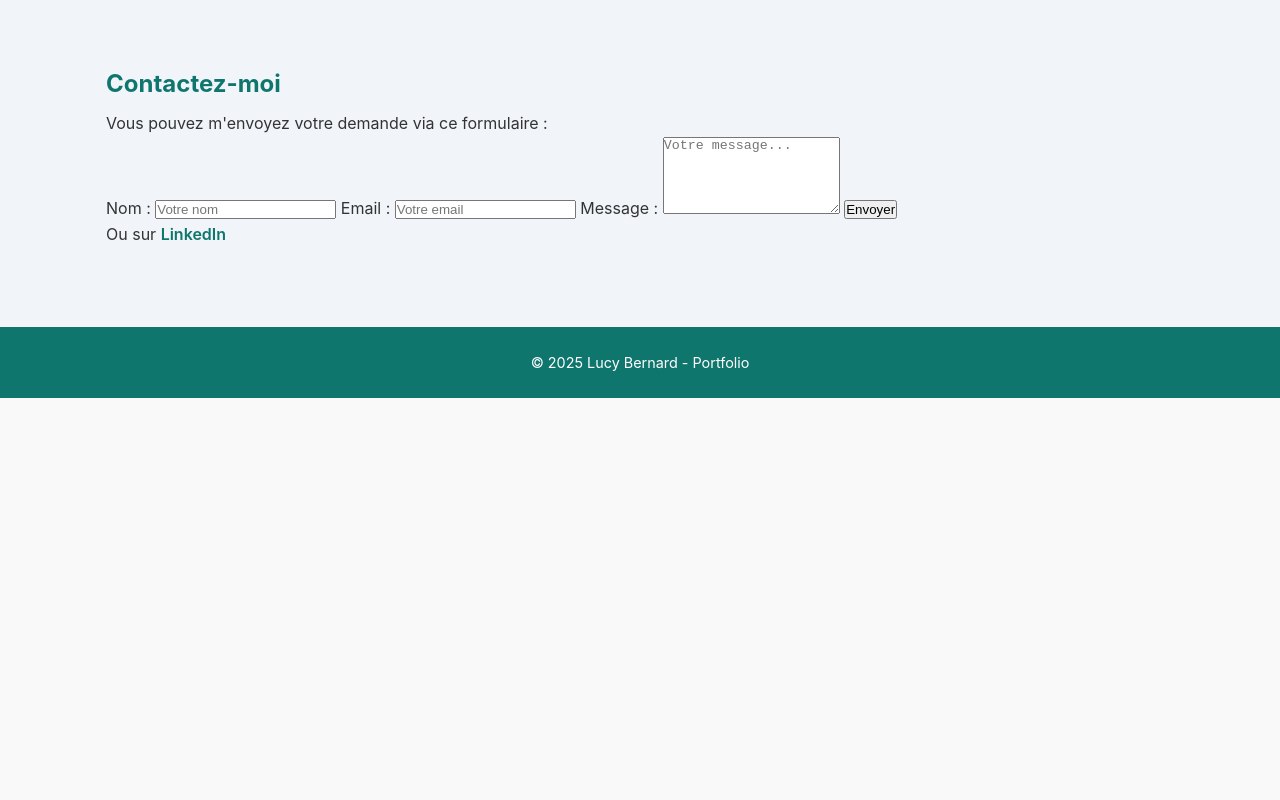
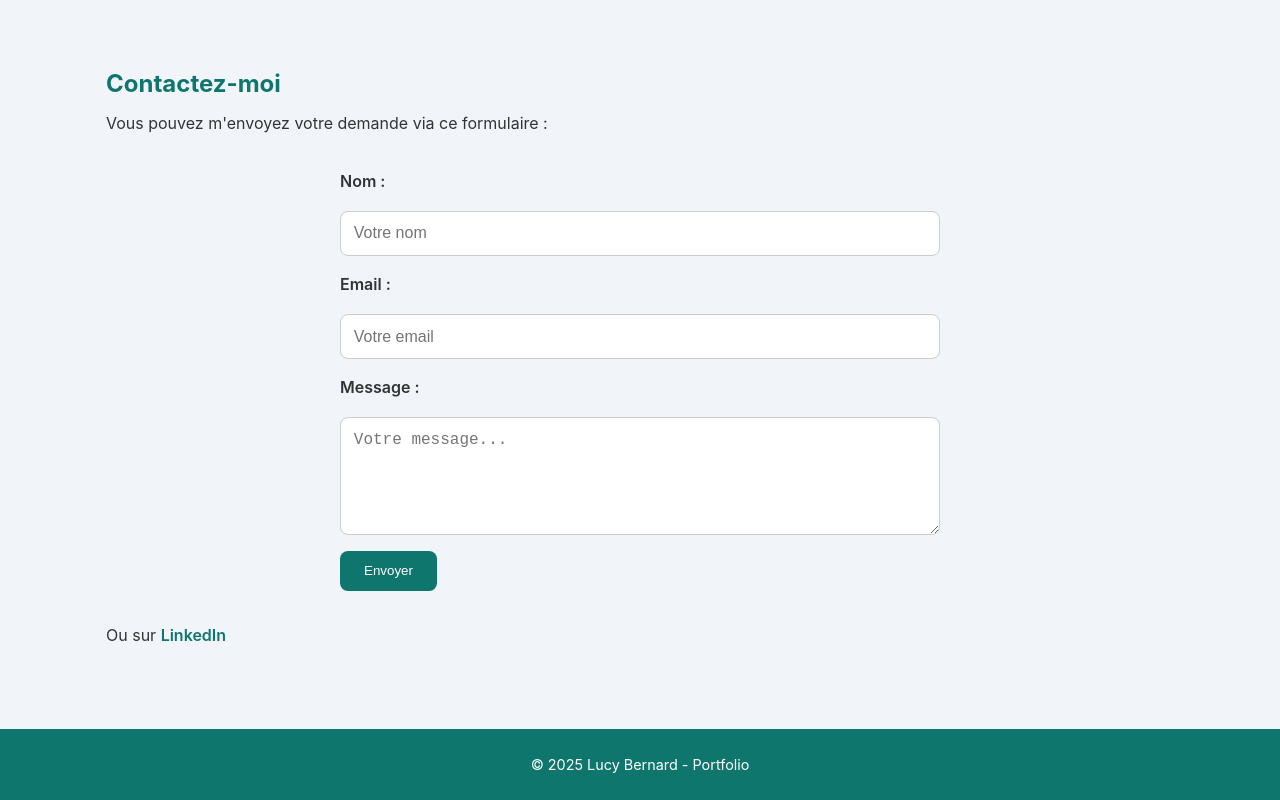
Before and after one commit to LucynBernard/Portfoliodev, a plain HTML site: page index.html in a window 1280 px wide. Shown: the part 2726-3526 px from the top of the page. Before the commit the page ends 3124 px from the top, so only its background shows below. Drawn offline with nearby package versions, Linux system fonts and the light colour scheme.

Commit message:
CSS du form de contact

```diff
--- a/css/style.css
+++ b/css/style.css
@@ -336,6 +336,49 @@ nav {
     font-weight: 600;
 }
 
+.contact-form {
+    display: flex;
+    flex-direction: column;
+    gap: 1rem;
+    max-width: 600px;
+    margin: 2rem auto;
+}
+
+.contact-form label {
+    font-weight: 600;
+}
+
+.contact-form input,
+.contact-form textarea {
+    padding: 0.8rem;
+    border: 1px solid #ccc;
+    border-radius: 8px;
+    font-size: 1rem;
+    transition: border-color 0.3s ease;
+}
+
+.contact-form input:focus,
+.contact-form textarea:focus {
+    outline: none;
+    border-color: var(--primary);
+    box-shadow: 0 0 0 2px rgba(0, 128, 128, 0.2);
+}
+
+.contact-form button {
+    align-self: start;
+    background-color: var(--primary);
+    color: #fff;
+    border: none;
+    padding: 0.8rem 1.5rem;
+    border-radius: 8px;
+    cursor: pointer;
+    transition: background-color 0.3s ease;
+}
+
+.contact-form button:hover {
+    background-color: var(--dark-blue);
+}
+
 footer {
     text-align: center;
     padding: 1.5rem;
```
